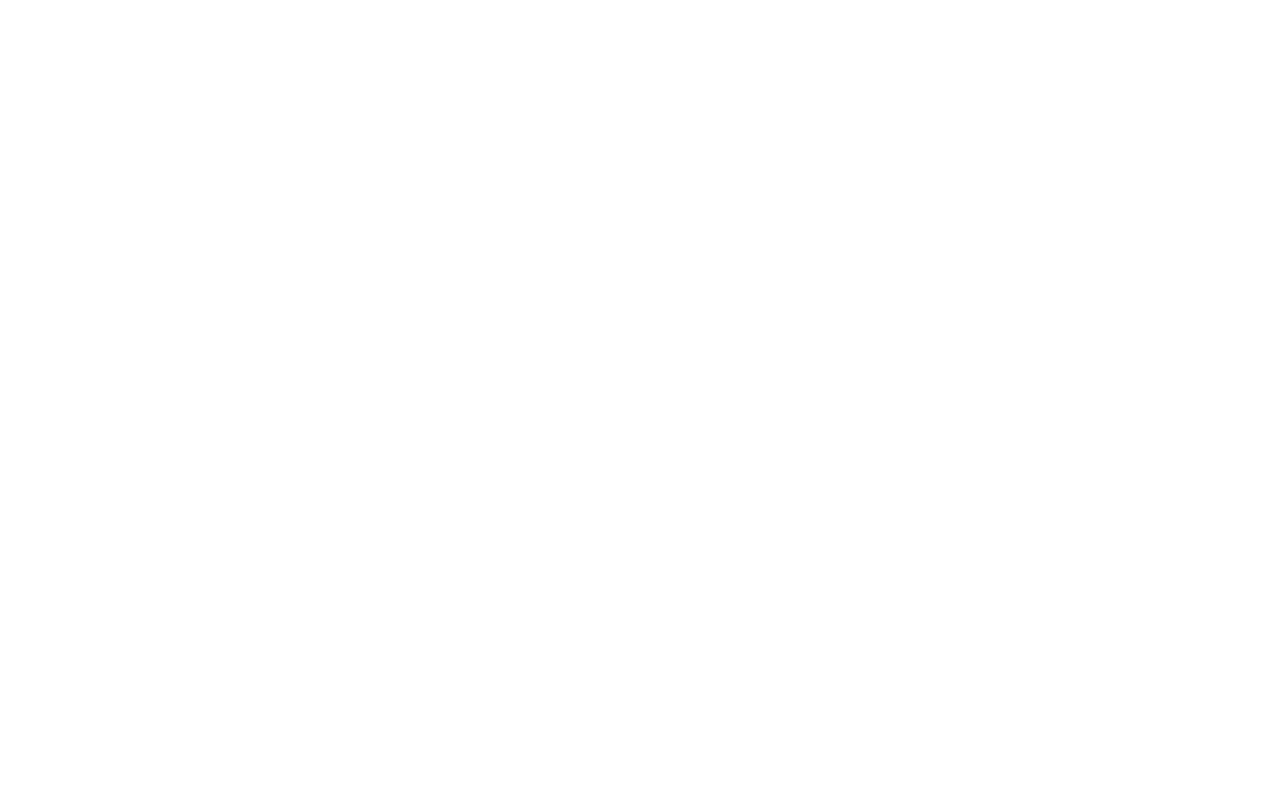
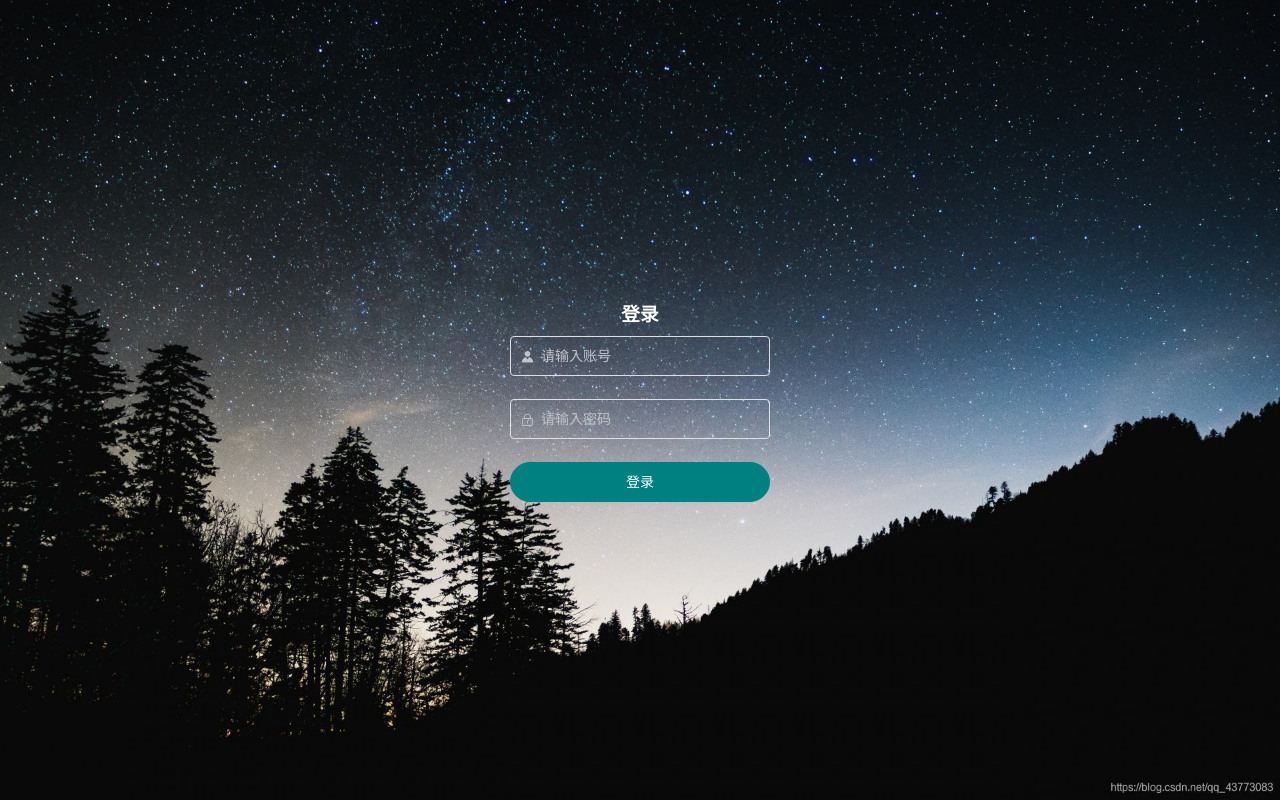
Before and after one commit to BaldwinTong/btterOrder, a Vue app: page /#/login in a window 1280 px wide. Built offline with nearby package versions, Linux system fonts and the light colour scheme.

Commit message:
登录页面

```diff
--- a/src/App.vue
+++ b/src/App.vue
@@ -13,5 +13,11 @@
 </script>
 
 <style>
-
+*{
+  margin: 0;
+  padding: 0;
+}
+#app{
+  height: 100%;
+}
 </style>
--- a/src/router/index.js
+++ b/src/router/index.js
@@ -3,7 +3,7 @@
 
 Vue.use(VueRouter)
 
-const Home = () =>
+const Login = () =>
     import ( /* webpackChunkName: "about" */ '../views/Login.vue')
 
 const routes = [{
@@ -15,7 +15,7 @@
     {
         path: '/login',
         name: 'Login',
-        component: Home
+        component: Login
     },
     {
         path: '/home',
--- a/src/views/Login.vue
+++ b/src/views/Login.vue
@@ -1,5 +1,92 @@
 <template>
-  <div class="about">
-
+  <div class="login">
+    <div class="content_box">
+      <h3 class="title">登录</h3>
+      <el-form class="formBox" :model="LoginForm" :rules="rules" ref="LoginForm">
+        <el-form-item class="formItem" prop="userName">
+          <el-input placeholder="请输入账号" v-model="LoginForm.userName">
+            <i slot="prefix" class="el-input__icon el-icon-s-custom"></i>
+          </el-input>
+        </el-form-item>
+        <el-form-item class="formItem" prop="password">
+          <el-input placeholder="请输入密码" type="password" v-model="LoginForm.password">
+            <i slot="prefix" class="el-input__icon el-icon-lock"></i>
+          </el-input>
+        </el-form-item>
+      </el-form>
+      <el-button
+        type="primary"
+        class="btn"
+        round
+        @click="submitForm('LoginForm')"
+        >登录</el-button
+      >
+    </div>
   </div>
 </template>
+<script>
+export default {
+  data() {
+    return {
+      LoginForm: {
+        userName: "",
+        password: "",
+      },
+      rules: {
+        userName: [{ required: true, message: "请输入账号", trigger: "blur" }],
+        password: [{ required: true, message: "请输入密码", trigger: "blur" }],
+      },
+    };
+  },
+  methods: {
+    submitForm(formName) {
+      this.$refs[formName].validate((valid) => {
+        if (valid) {
+          this.$router.push('/home')
+        } else {
+          console.log("error submit!!");
+          return false;
+        }
+      });
+    },
+  },
+};
+</script>
+
+<style>
+.login {
+  position: fixed;
+  width: 100%;
+  height: 100%;
+  background: url("../assets/bg.jpg") center center no-repeat;
+  background-size: 100% 100%;
+  z-index: 1;
+}
+.content_box {
+  width: 460px;
+  height: 200px;
+  position: absolute;
+  top: 50%;
+  left: 50%;
+  transform: translate(-50%, -50%);
+  display: flex;
+  flex-direction: column;
+  justify-content: center;
+  align-items: center;
+}
+.title {
+  color: #fff;
+  margin-bottom: 10px;
+}
+.formItem {
+  width: 260px;
+}
+.btn {
+  width: 260px;
+}
+.el-textarea__inner,
+.el-input__inner {
+  background: transparent !important;
+  color: #fff;
+}
+</style>
```
Also changed, not shown: src/assets/bg.jpg (added), 1 other file (tests, documents, lock files or other folders).
